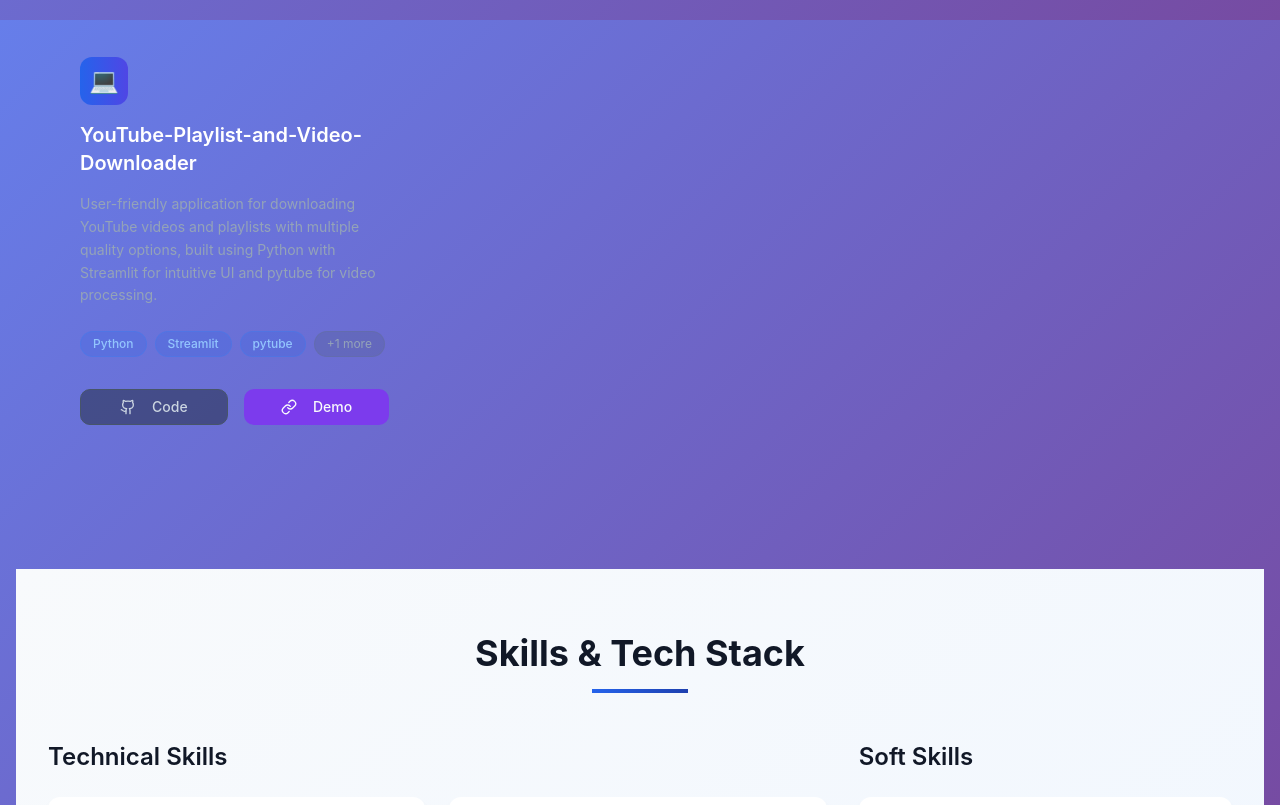
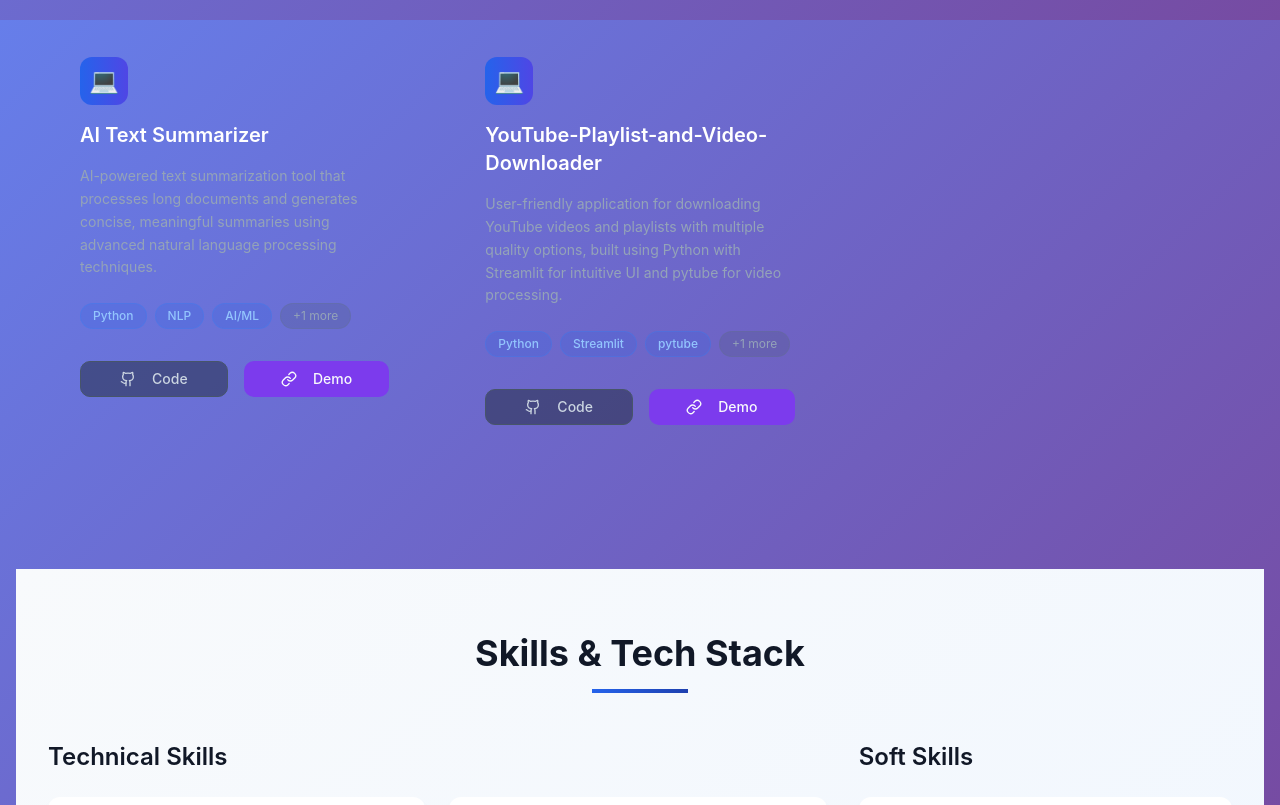
Before and after one commit to NaiduBalakrishna/bala-krishna-portfolio-site, a React (Vite) app: page / in a window 1280 px wide. Shown: the part 3980-4785 px from the top of the page. Built offline with nearby package versions, Linux system fonts and the light colour scheme.

Commit message:
Add AI Text Summarizer project
Added a new project "AI TEXT SUMMARIZER" to the projects section with a link to the GitHub repository.

```diff
--- a/src/components/Projects.tsx
+++ b/src/components/Projects.tsx
@@ -1,4 +1,3 @@
-
 import { Button } from "@/components/ui/button";
 import { Github, Link } from "lucide-react";
 
@@ -23,6 +22,13 @@ export const Projects = () => {
       description: "Machine learning application that predicts air quality index using historical environmental data, featuring data preprocessing, model training, and interactive visualization dashboard.",
       technologies: ["Python", "Scikit-learn", "Pandas", "Matplotlib", "Data Science"],
       github: "https://github.com/NaiduBalakrishna/Air-Quality-Predictor",
+      demo: "#"
+    },
+    {
+      title: "AI Text Summarizer",
+      description: "AI-powered text summarization tool that processes long documents and generates concise, meaningful summaries using advanced natural language processing techniques.",
+      technologies: ["Python", "NLP", "AI/ML", "Text Processing"],
+      github: "https://github.com/NaiduBalakrishna/AI-TEXT-SUMMARIZER",
       demo: "#"
     },
     {
```
